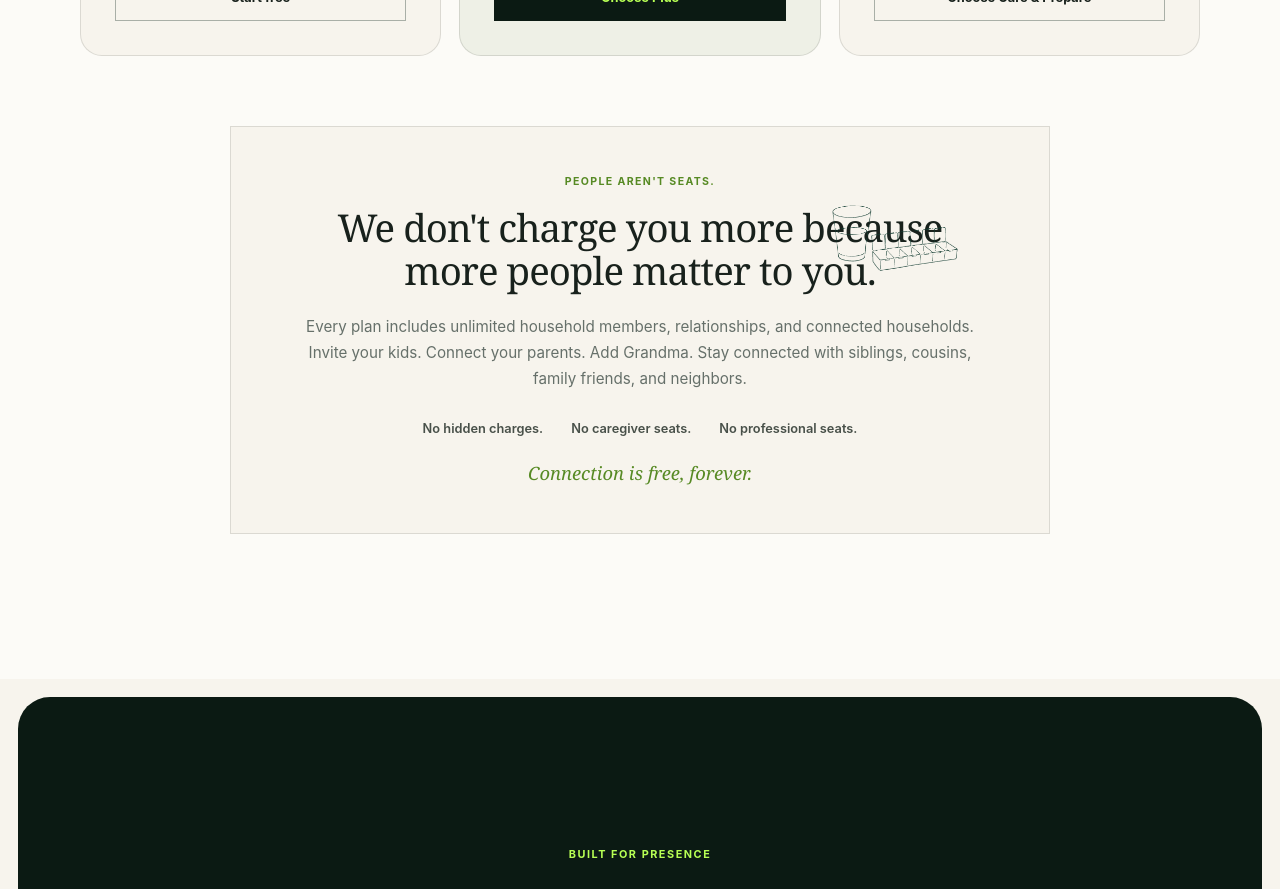
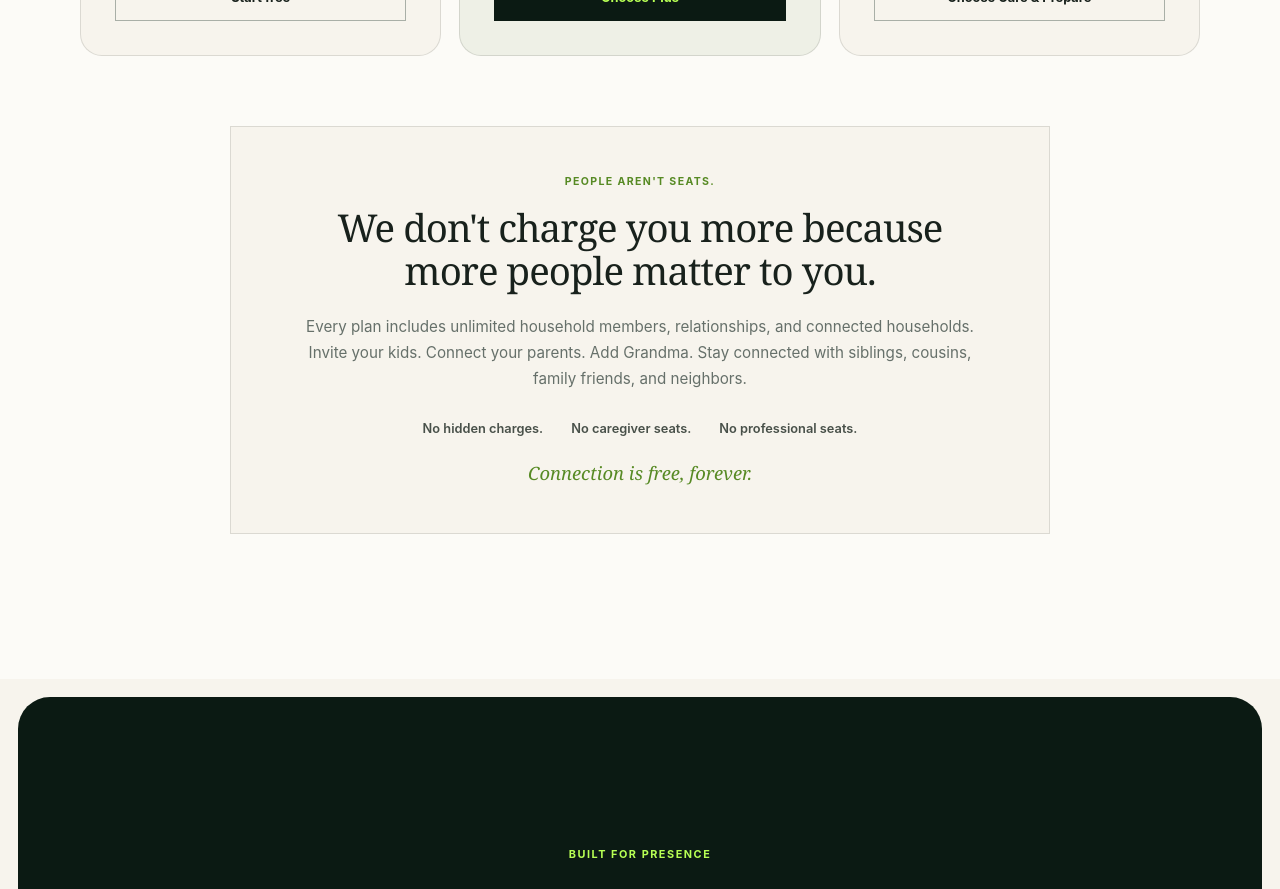
Before and after one commit to bigteach85/household-site, a React (Vite) app: page / in a window 1280 px wide. Shown: the part 9320-10209 px from the top of the page. Built offline with nearby package versions, Linux system fonts and the light colour scheme.

Commit message:
git add src/App.jsx src/App.css git commit -m "Remove pill illustration from pricing and reposition under Recovery Companion" git push origin main

```diff
--- a/src/App.css
+++ b/src/App.css
@@ -47,18 +47,6 @@
 .household-illustration--access {
   width: min(100%, 245px);
   margin-top: 58px;
-}
-
-.membership-principle {
-  position: relative;
-}
-
-.household-illustration--care {
-  position: absolute;
-  top: 48px;
-  right: 48px;
-  width: min(24%, 225px);
-  opacity: 0.9;
 }
 
 @media (max-width: 800px) {
--- a/src/App.jsx
+++ b/src/App.jsx
@@ -581,13 +581,6 @@ function App() {
     <div className="membership-principle">
       <p className="membership-principle-eyebrow">PEOPLE AREN'T SEATS.</p>
 
-      <figure className="household-illustration household-illustration--care" aria-hidden="true">
-        <img
-          src="/images/illustrations/household-care.png"
-          alt=""
-        />
-      </figure>
-
       <h3>We don't charge you more because more people matter to you.</h3>
 
       <p>
```
